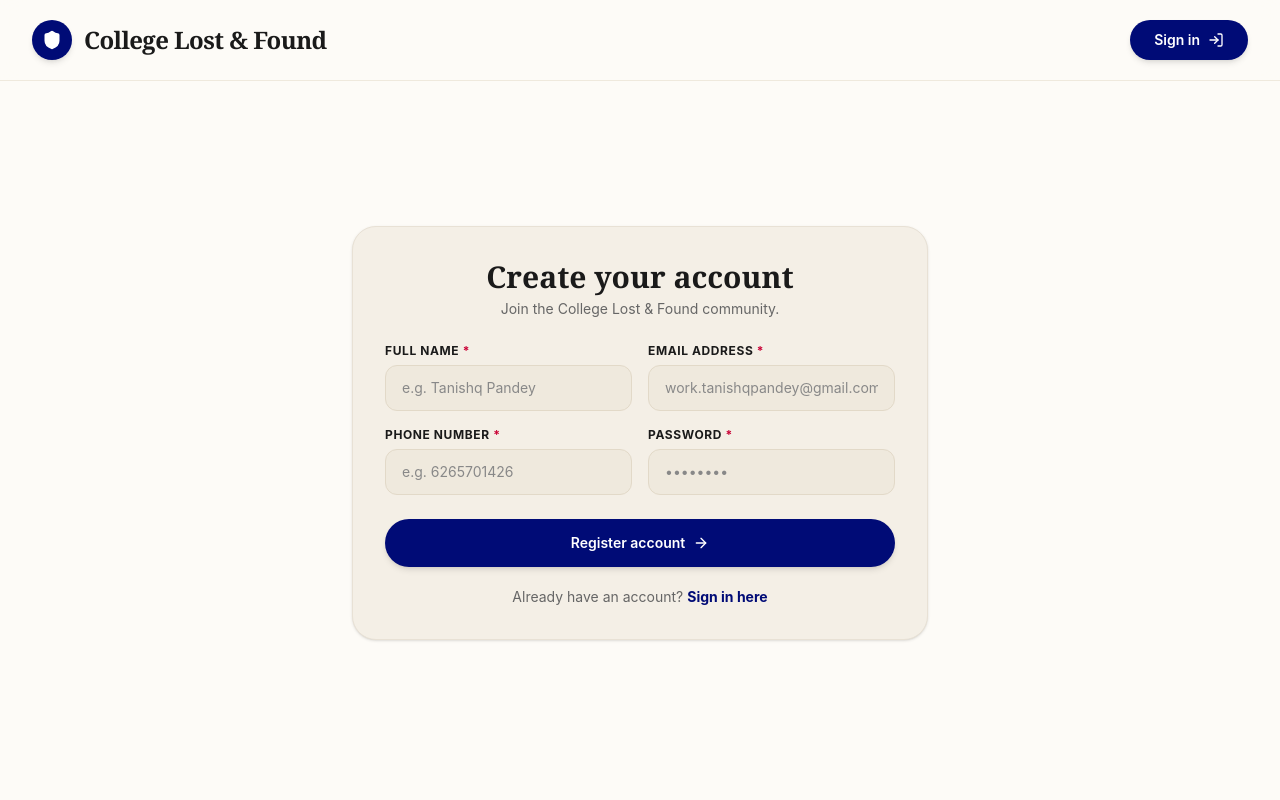
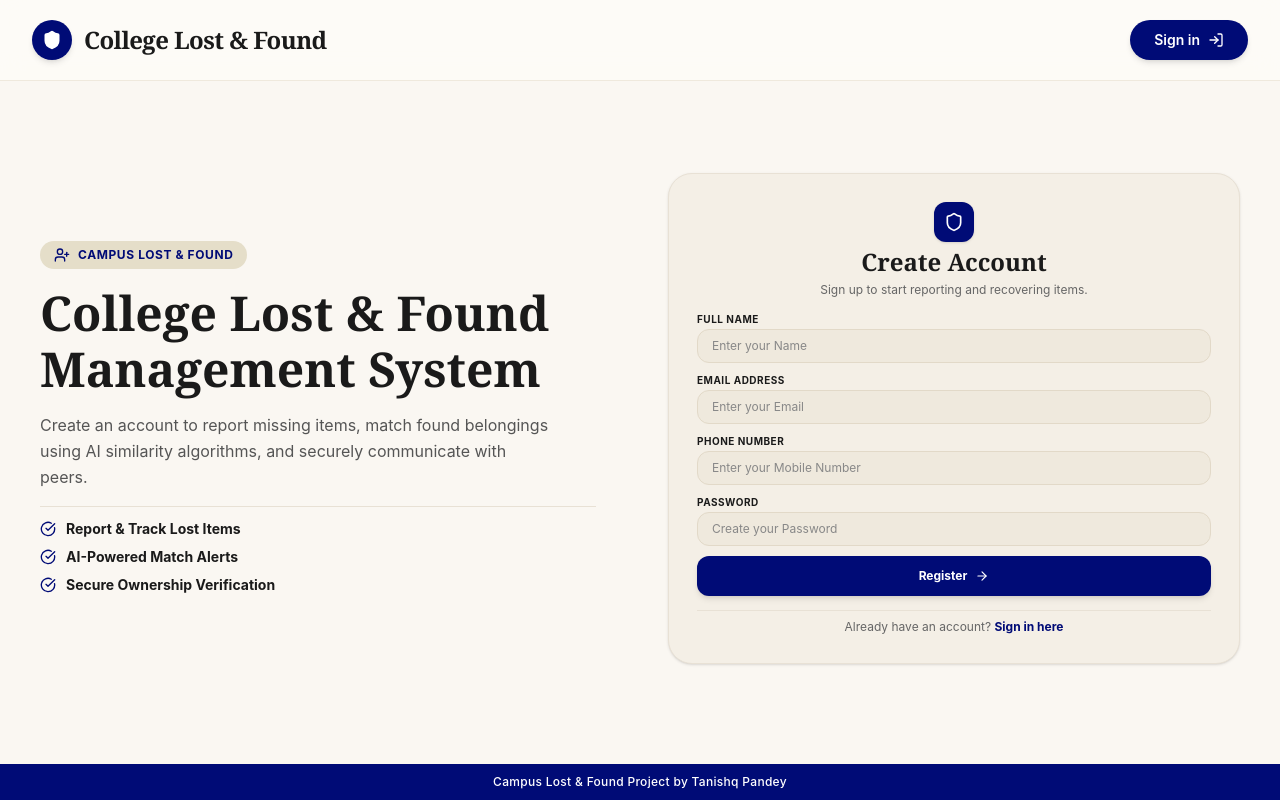
Before and after one commit to tanishqpandey14/College-Lost-And-Found, a React (Vite) app in the folder client/: page /register in a window 1280 px wide. Built offline with nearby package versions, Linux system fonts and the light colour scheme; no server answers; a web font is replaced by a local one.

Commit message:
Updated Login & Register page

```diff
--- a/client/src/App.jsx
+++ b/client/src/App.jsx
@@ -1,5 +1,5 @@
-import React from 'react';
-import { BrowserRouter as Router, Routes, Route, Navigate } from 'react-router-dom';
+import React, { useEffect } from 'react';
+import { BrowserRouter as Router, Routes, Route, Navigate, useLocation } from 'react-router-dom';
 import { AuthProvider } from './context/AuthContext';
 import { SocketProvider } from './context/SocketContext';
 import { Navbar } from './components/common/Navbar';
@@ -23,11 +23,47 @@ import FoundDetails from './pages/FoundItems/FoundDetails';
 import ClaimsPage from './pages/Claims/ClaimsPage';
 import ChatPage from './pages/ChatPage';
 
+// Helper component to handle dynamic browser page titles
+function PageTitleHandler() {
+  const location = useLocation();
+
+  useEffect(() => {
+    const path = location.pathname;
+
+    // Static route titles
+    const titles = {
+      '/login': 'Login - Lost & Found',
+      '/register': 'Register - Lost & Found',
+      '/': 'Dashboard',
+      '/lost-item/new': 'Lost Item',
+      '/found-item/new': 'Found Item',
+      '/report-found': 'Found Item',
+      '/claims': 'Claims',
+      '/profile': 'Profile',
+    };
+
+    if (titles[path]) {
+      document.title = titles[path];
+    } else if (path.startsWith('/chat/')) {
+      document.title = 'Chat';
+    } else if (path.startsWith('/lost-item/')) {
+      document.title = 'Lost Item Details';
+    } else if (path.startsWith('/found-item/')) {
+      document.title = 'Found Item Details';
+    } else {
+      document.title = 'College Lost & Found';
+    }
+  }, [location]);
+
+  return null;
+}
+
 export default function App() {
   return (
     <AuthProvider>
       <SocketProvider>
         <Router>
+          <PageTitleHandler />
           <div className="min-h-screen bg-[#FDFBF7] text-[#1A1A1A] flex flex-col font-sans">
             <Navbar />
 
--- a/client/src/pages/Auth/Login.jsx
+++ b/client/src/pages/Auth/Login.jsx
@@ -1,13 +1,13 @@
 import React, { useState, useContext } from 'react';
 import { Link, useNavigate } from 'react-router-dom';
 import { AuthContext } from '../../context/AuthContext';
-import { Shield, ArrowRight } from 'lucide-react';
+import { Shield, ArrowRight, Sparkles, Search, MessageSquare } from 'lucide-react';
 
 export default function Login() {
   const [email, setEmail] = useState('');
   const [password, setPassword] = useState('');
   const [error, setError] = useState('');
-  const [isSubmitting, setIsSubmitting] = useState(false);
+  const [loading, setLoading] = useState(false);
 
   const { login } = useContext(AuthContext);
   const navigate = useNavigate();
@@ -15,7 +15,7 @@ export default function Login() {
   const handleSubmit = async (e) => {
     e.preventDefault();
     setError('');
-    setIsSubmitting(true);
+    setLoading(true);
 
     try {
       await login(email, password);
@@ -23,38 +23,67 @@ export default function Login() {
     } catch (err) {
       setError(err.response?.data?.message || 'Invalid email or password');
     } finally {
-      setIsSubmitting(false);
+      setLoading(false);
     }
   };
 
   return (
-    <div className="flex items-center justify-center my-auto min-h-[calc(100vh-10rem)] px-4">
-      <div className="w-full max-w-md bg-[#F4EFE6] border border-[#E8E1D5] rounded-3xl p-8 sm:p-10 shadow-sm">
+    <div className="fixed inset-x-0 bottom-0 top-[72px] flex flex-col justify-between bg-[#FAF7F2] overflow-hidden">
 
-        <div className="flex justify-center mb-6">
-          <div className="w-14 h-14 rounded-2xl bg-[#000B76] text-white flex items-center justify-center shadow-md">
-            <Shield className="w-7 h-7 fill-current" />
+      {/* Main Container */}
+      <div className="flex-1 w-full max-w-7xl mx-auto px-6 lg:px-10 flex items-center justify-center overflow-hidden">
+        <div className="w-full grid grid-cols-1 lg:grid-cols-2 gap-10 lg:gap-14 items-center">
+
+          {/* Left Column: Info & Branding */}
+          <div className="space-y-5 lg:pr-4">
+            <div className="inline-flex items-center gap-2 px-3.5 py-1.5 rounded-full bg-[#E5DEC9] text-[#000B76] text-xs font-bold tracking-wider uppercase">
+              <Shield className="w-4 h-4" />
+              Campus Lost & Found
+            </div>
+
+            <h1 className="font-serif text-3xl sm:text-4xl lg:text-5xl font-bold text-[#1A1A1A] leading-[1.15]">
+              College Lost & Found <br className="hidden sm:inline" />
+              Management System
+            </h1>
+
+            <p className="text-sm sm:text-base text-[#555555] leading-relaxed max-w-lg">
+              Reclaim lost assets across campus with AI-powered semantic matching, secure verification, and real-time student communication.
+            </p>
+
+            <div className="grid grid-cols-3 gap-3 pt-4 border-t border-[#E8E1D5]">
+              <div className="flex items-center gap-2 text-xs sm:text-sm font-bold text-[#1A1A1A]">
+                <Sparkles className="w-4 h-4 text-[#000B76] shrink-0" /> AI Matching
+              </div>
+              <div className="flex items-center gap-2 text-xs sm:text-sm font-bold text-[#1A1A1A]">
+                <Search className="w-4 h-4 text-[#000B76] shrink-0" /> Instant Search
+              </div>
+              <div className="flex items-center gap-2 text-xs sm:text-sm font-bold text-[#1A1A1A]">
+                <MessageSquare className="w-4 h-4 text-[#000B76] shrink-0" /> Live Chat
+              </div>
             </div>
           </div>
 
-        <div className="text-center mb-8">
-          <h1 className="font-serif text-3xl font-bold text-[#1A1A1A]">
-            Welcome back
-          </h1>
-          <p className="text-sm text-[#666666] mt-2">
-            Sign in to continue to Reclaim.
-          </p>
+          {/* Right Column: Scaled Login Card */}
+          <div className="w-full max-w-md mx-auto lg:max-w-none">
+            <div className="bg-[#F4EFE6] border border-[#E8E1D5] rounded-3xl p-7 sm:p-9 shadow-sm space-y-5">
+
+              <div className="text-center space-y-1.5">
+                <div className="w-11 h-11 bg-[#000B76] rounded-2xl flex items-center justify-center mx-auto shadow-sm">
+                  <Shield className="w-5 h-5 text-white" />
+                </div>
+                <h2 className="font-serif text-2xl sm:text-3xl font-bold text-[#1A1A1A]">Welcome back</h2>
+                <p className="text-xs text-[#666666]">Sign in to continue to College Lost & Found.</p>
               </div>
 
               {error && (
-          <div className="mb-6 p-4 rounded-xl bg-[#C90035]/10 border border-[#C90035]/20 text-[#C90035] text-sm text-center font-medium">
+                <div className="p-3 rounded-xl bg-[#C90035]/10 border border-[#C90035]/20 text-[#C90035] text-xs text-center font-medium">
                   {error}
                 </div>
               )}
 
-        <form onSubmit={handleSubmit} className="space-y-5">
+              <form onSubmit={handleSubmit} className="space-y-3.5">
                 <div>
-            <label className="block text-xs font-bold tracking-wider text-[#1A1A1A] uppercase mb-2">
+                  <label className="block text-[11px] font-bold tracking-wider text-[#1A1A1A] uppercase mb-1">
                     EMAIL ADDRESS
                   </label>
                   <input
@@ -62,48 +91,60 @@ export default function Login() {
                     required
                     value={email}
                     onChange={(e) => setEmail(e.target.value)}
-              placeholder="you@example.com"
-              className="w-full px-4 py-3.5 rounded-xl bg-[#EFE9DD] border border-[#E2D9C8] text-[#1A1A1A] placeholder-[#888888] focus:outline-none focus:ring-2 focus:ring-[#000B76] text-sm transition-all"
+                    placeholder="Enter your Email"
+                    className="w-full px-4 py-2.5 rounded-xl bg-[#EFE9DD] border border-[#E2D9C8] text-[#1A1A1A] placeholder-[#888888] focus:outline-none focus:ring-2 focus:ring-[#000B76] text-xs sm:text-sm"
                   />
                 </div>
 
                 <div>
-            <div className="flex justify-between items-center mb-2">
-              <label className="block text-xs font-bold tracking-wider text-[#1A1A1A] uppercase">
+                  <div className="flex items-center justify-between mb-1">
+                    <label className="block text-[11px] font-bold tracking-wider text-[#1A1A1A] uppercase">
                       PASSWORD
                     </label>
-              <a href="#forgot" className="text-xs font-semibold text-[#000B76] hover:underline">
+                    <span className="text-xs text-[#000B76] font-semibold cursor-pointer hover:underline">
                       Forgot?
-              </a>
+                    </span>
                   </div>
                   <input
                     type="password"
                     required
                     value={password}
                     onChange={(e) => setPassword(e.target.value)}
-              placeholder="••••••••"
-              className="w-full px-4 py-3.5 rounded-xl bg-[#EFE9DD] border border-[#E2D9C8] text-[#1A1A1A] placeholder-[#888888] focus:outline-none focus:ring-2 focus:ring-[#000B76] text-sm transition-all"
+                    placeholder="Enter your Password"
+                    className="w-full px-4 py-2.5 rounded-xl bg-[#EFE9DD] border border-[#E2D9C8] text-[#1A1A1A] placeholder-[#888888] focus:outline-none focus:ring-2 focus:ring-[#000B76] text-xs sm:text-sm"
                   />
                 </div>
 
                 <button
                   type="submit"
-            disabled={isSubmitting}
-            className="w-full py-4 rounded-full bg-[#000B76] hover:bg-[#000B76]/90 text-white font-semibold text-sm shadow-md flex items-center justify-center gap-2 transition-all mt-6 disabled:opacity-50"
+                  disabled={loading}
+                  className="w-full py-3 px-6 rounded-2xl bg-[#000B76] hover:bg-[#000B76]/90 text-white font-bold text-xs sm:text-sm flex items-center justify-center gap-2 transition-all shadow-md cursor-pointer disabled:opacity-50 mt-1"
                 >
-            {isSubmitting ? 'Signing in...' : 'Sign in'}
+                  {loading ? 'Signing in...' : 'Sign in'}
                   <ArrowRight className="w-4 h-4" />
                 </button>
               </form>
 
-        <p className="text-center text-sm text-[#666666] mt-8">
+              <div className="text-center pt-2.5 border-t border-[#E8E1D5]">
+                <p className="text-xs text-[#666666]">
                   Don't have an account?{' '}
                   <Link to="/register" className="font-bold text-[#000B76] hover:underline">
                     Register here
                   </Link>
                 </p>
+              </div>
 
             </div>
           </div>
+
+        </div>
+      </div>
+
+      {/* Pinned Bottom Footer Bar */}
+      <footer className="w-full bg-[#000B76] text-white py-2.5 text-center text-xs font-medium tracking-wide shrink-0 z-10">
+        Campus Lost & Found Project by Tanishq Pandey
+      </footer>
+
+    </div>
   );
 }
--- a/client/src/pages/Auth/Register.jsx
+++ b/client/src/pages/Auth/Register.jsx
@@ -1,17 +1,17 @@
 import React, { useState, useContext } from 'react';
 import { Link, useNavigate } from 'react-router-dom';
 import { AuthContext } from '../../context/AuthContext';
-import { ArrowRight } from 'lucide-react';
+import { Shield, ArrowRight, UserPlus, CheckCircle } from 'lucide-react';
 
 export default function Register() {
   const [formData, setFormData] = useState({
     name: '',
     email: '',
-    phoneNumber: '',
-    password: ''
+    password: '',
+    phone: ''
   });
   const [error, setError] = useState('');
-  const [isSubmitting, setIsSubmitting] = useState(false);
+  const [loading, setLoading] = useState(false);
 
   const { register } = useContext(AuthContext);
   const navigate = useNavigate();
@@ -23,43 +23,76 @@ export default function Register() {
   const handleSubmit = async (e) => {
     e.preventDefault();
     setError('');
-    setIsSubmitting(true);
+    setLoading(true);
 
     try {
       await register(formData);
       navigate('/');
     } catch (err) {
-      setError(err.response?.data?.message || 'Registration failed. Please check your details.');
+      setError(err.response?.data?.message || 'Registration failed');
     } finally {
-      setIsSubmitting(false);
+      setLoading(false);
     }
   };
 
   return (
-    <div className="flex items-center justify-center my-auto min-h-[calc(100vh-10rem)] px-4">
-      <div className="w-full max-w-xl bg-[#F4EFE6] border border-[#E8E1D5] rounded-3xl p-6 sm:p-8 shadow-sm">
+    <div className="fixed inset-x-0 bottom-0 top-[72px] flex flex-col justify-between bg-[#FAF7F2] overflow-hidden">
 
-        <div className="text-center mb-6">
-          <h1 className="font-serif text-3xl font-bold text-[#1A1A1A]">
-            Create your account
+      {/* Main Container */}
+      <div className="flex-1 w-full max-w-7xl mx-auto px-6 lg:px-10 flex items-center justify-center overflow-hidden">
+        <div className="w-full grid grid-cols-1 lg:grid-cols-2 gap-10 lg:gap-14 items-center">
+
+          {/* Left Column: Info & Branding */}
+          <div className="space-y-4 lg:pr-4">
+            <div className="inline-flex items-center gap-2 px-3.5 py-1.5 rounded-full bg-[#E5DEC9] text-[#000B76] text-xs font-bold tracking-wider uppercase">
+              <UserPlus className="w-4 h-4" />
+              Campus Lost & Found
+            </div>
+
+            <h1 className="font-serif text-3xl sm:text-4xl lg:text-5xl font-bold text-[#1A1A1A] leading-[1.15]">
+              College Lost & Found <br className="hidden sm:inline" />
+              Management System
             </h1>
-          <p className="text-sm text-[#666666] mt-1">
-            Join the College Lost & Found community.
+
+            <p className="text-sm sm:text-base text-[#555555] leading-relaxed max-w-lg">
+              Create an account to report missing items, match found belongings using AI similarity algorithms, and securely communicate with peers.
             </p>
+
+            <div className="space-y-2 pt-3 border-t border-[#E8E1D5]">
+              <div className="flex items-center gap-2.5 text-xs sm:text-sm font-bold text-[#1A1A1A]">
+                <CheckCircle className="w-4 h-4 text-[#000B76] shrink-0" /> Report & Track Lost Items
+              </div>
+              <div className="flex items-center gap-2.5 text-xs sm:text-sm font-bold text-[#1A1A1A]">
+                <CheckCircle className="w-4 h-4 text-[#000B76] shrink-0" /> AI-Powered Match Alerts
+              </div>
+              <div className="flex items-center gap-2.5 text-xs sm:text-sm font-bold text-[#1A1A1A]">
+                <CheckCircle className="w-4 h-4 text-[#000B76] shrink-0" /> Secure Ownership Verification
+              </div>
+            </div>
+          </div>
+
+          {/* Right Column: Scaled Register Card */}
+          <div className="w-full max-w-md mx-auto lg:max-w-none">
+            <div className="bg-[#F4EFE6] border border-[#E8E1D5] rounded-3xl p-6 sm:p-7 shadow-sm space-y-3.5">
+
+              <div className="text-center space-y-1">
+                <div className="w-10 h-10 bg-[#000B76] rounded-xl flex items-center justify-center mx-auto shadow-sm">
+                  <Shield className="w-5 h-5 text-white" />
+                </div>
+                <h2 className="font-serif text-2xl font-bold text-[#1A1A1A]">Create Account</h2>
+                <p className="text-xs text-[#666666]">Sign up to start reporting and recovering items.</p>
               </div>
 
               {error && (
-          <div className="mb-4 p-3 rounded-xl bg-[#C90035]/10 border border-[#C90035]/20 text-[#C90035] text-sm text-center font-medium">
+                <div className="p-2 rounded-xl bg-[#C90035]/10 border border-[#C90035]/20 text-[#C90035] text-xs text-center font-medium">
                   {error}
                 </div>
               )}
 
-        <form onSubmit={handleSubmit} className="space-y-4">
-
-          <div className="grid grid-cols-1 sm:grid-cols-2 gap-4">
+              <form onSubmit={handleSubmit} className="space-y-2.5">
                 <div>
-              <label className="block text-xs font-bold tracking-wider text-[#1A1A1A] uppercase mb-1.5">
-                FULL NAME<span className="text-[#C90035]"> *</span>
+                  <label className="block text-[10px] font-bold tracking-wider text-[#1A1A1A] uppercase mb-0.5">
+                    FULL NAME
                   </label>
                   <input
                     type="text"
@@ -67,14 +100,14 @@ export default function Register() {
                     required
                     value={formData.name}
                     onChange={handleChange}
-                placeholder="e.g. Tanishq Pandey"
-                className="w-full px-4 py-3 rounded-xl bg-[#EFE9DD] border border-[#E2D9C8] text-[#1A1A1A] placeholder-[#888888] focus:outline-none focus:ring-2 focus:ring-[#000B76] text-sm"
+                    placeholder="Enter your Name"
+                    className="w-full px-3.5 py-1.5 sm:py-2 rounded-xl bg-[#EFE9DD] border border-[#E2D9C8] text-[#1A1A1A] placeholder-[#888888] focus:outline-none focus:ring-2 focus:ring-[#000B76] text-xs"
                   />
                 </div>
 
                 <div>
-              <label className="block text-xs font-bold tracking-wider text-[#1A1A1A] uppercase mb-1.5">
-                EMAIL ADDRESS<span className="text-[#C90035]"> *</span>
+                  <label className="block text-[10px] font-bold tracking-wider text-[#1A1A1A] uppercase mb-0.5">
+                    EMAIL ADDRESS
                   </label>
                   <input
                     type="email"
@@ -82,31 +115,28 @@ export default function Register() {
                     required
                     value={formData.email}
                     onChange={handleChange}
-                placeholder="work.tanishqpandey@gmail.com"
-                className="w-full px-4 py-3 rounded-xl bg-[#EFE9DD] border border-[#E2D9C8] text-[#1A1A1A] placeholder-[#888888] focus:outline-none focus:ring-2 focus:ring-[#000B76] text-sm"
-              />
-            </div>
-          </div>
-
-          <div className="grid grid-cols-1 sm:grid-cols-2 gap-4">
-            <div>
-              <label className="block text-xs font-bold tracking-wider text-[#1A1A1A] uppercase mb-1.5">
-                PHONE NUMBER<span className="text-[#C90035]"> *</span>
-              </label>
-              <input
-                type="text"
-                name="phoneNumber"
-                required
-                value={formData.phoneNumber}
-                onChange={handleChange}
-                placeholder="e.g. 6265701426"
-                className="w-full px-4 py-3 rounded-xl bg-[#EFE9DD] border border-[#E2D9C8] text-[#1A1A1A] placeholder-[#888888] focus:outline-none focus:ring-2 focus:ring-[#000B76] text-sm"
+                    placeholder="Enter your Email"
+                    className="w-full px-3.5 py-1.5 sm:py-2 rounded-xl bg-[#EFE9DD] border border-[#E2D9C8] text-[#1A1A1A] placeholder-[#888888] focus:outline-none focus:ring-2 focus:ring-[#000B76] text-xs"
                   />
                 </div>
 
                 <div>
-              <label className="block text-xs font-bold tracking-wider text-[#1A1A1A] uppercase mb-1.5">
-                PASSWORD<span className="text-[#C90035]"> *</span>
+                  <label className="block text-[10px] font-bold tracking-wider text-[#1A1A1A] uppercase mb-0.5">
+                    PHONE NUMBER
+                  </label>
+                  <input
+                    type="text"
+                    name="phone"
+                    value={formData.phone}
+                    onChange={handleChange}
+                    placeholder="Enter your Mobile Number"
+                    className="w-full px-3.5 py-1.5 sm:py-2 rounded-xl bg-[#EFE9DD] border border-[#E2D9C8] text-[#1A1A1A] placeholder-[#888888] focus:outline-none focus:ring-2 focus:ring-[#000B76] text-xs"
+                  />
+                </div>
+
+                <div>
+                  <label className="block text-[10px] font-bold tracking-wider text-[#1A1A1A] uppercase mb-0.5">
+                    PASSWORD
                   </label>
                   <input
                     type="password"
@@ -114,30 +144,41 @@ export default function Register() {
                     required
                     value={formData.password}
                     onChange={handleChange}
-                placeholder="••••••••"
-                className="w-full px-4 py-3 rounded-xl bg-[#EFE9DD] border border-[#E2D9C8] text-[#1A1A1A] placeholder-[#888888] focus:outline-none focus:ring-2 focus:ring-[#000B76] text-sm"
+                    placeholder="Create your Password"
+                    className="w-full px-3.5 py-1.5 sm:py-2 rounded-xl bg-[#EFE9DD] border border-[#E2D9C8] text-[#1A1A1A] placeholder-[#888888] focus:outline-none focus:ring-2 focus:ring-[#000B76] text-xs"
                   />
-            </div>
                 </div>
 
                 <button
                   type="submit"
-            disabled={isSubmitting}
-            className="w-full py-3.5 rounded-full bg-[#000B76] hover:bg-[#000B76]/90 text-white font-semibold text-sm shadow-md flex items-center justify-center gap-2 transition-all mt-6 disabled:opacity-50"
+                  disabled={loading}
+                  className="w-full py-2.5 sm:py-3 px-5 rounded-xl bg-[#000B76] hover:bg-[#000B76]/90 text-white font-bold text-xs flex items-center justify-center gap-2 transition-all shadow-md cursor-pointer disabled:opacity-50 mt-1"
                 >
-            {isSubmitting ? 'Registering account...' : 'Register account'}
-            <ArrowRight className="w-4 h-4" />
+                  {loading ? 'Creating Account...' : 'Register'}
+                  <ArrowRight className="w-3.5 h-3.5" />
                 </button>
               </form>
 
-        <p className="text-center text-sm text-[#666666] mt-5">
+              <div className="text-center pt-2 border-t border-[#E8E1D5]">
+                <p className="text-xs text-[#666666]">
                   Already have an account?{' '}
                   <Link to="/login" className="font-bold text-[#000B76] hover:underline">
                     Sign in here
                   </Link>
                 </p>
+              </div>
 
             </div>
           </div>
+
+        </div>
+      </div>
+
+      {/* Pinned Bottom Footer Bar */}
+      <footer className="w-full bg-[#000B76] text-white py-2.5 text-center text-xs font-medium tracking-wide shrink-0 z-10">
+        Campus Lost & Found Project by Tanishq Pandey
+      </footer>
+
+    </div>
   );
 }
```
Lines whose indentation alone changed are shown as unchanged.
